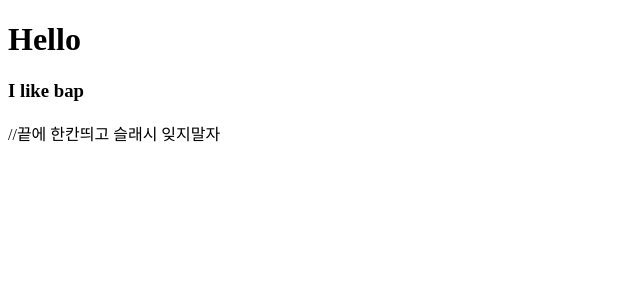
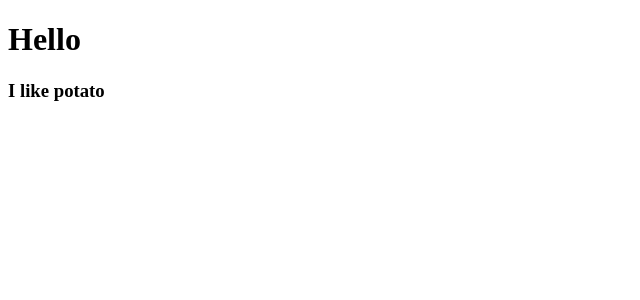
Before and after one commit to ihooi/jack_movie_app_2020, a React (Create React App) app: page / in a window 1280 px wide. Shown: the top 300 px of the page, without its empty margins (0-640 px from the left). Built offline with nearby package versions, Linux system fonts and the light colour scheme.

Commit message:
03-3 두 번째 리액트 기초개념: JSX 컴포넌트의 이해

```diff
--- a/src/App.js
+++ b/src/App.js
@@ -1,14 +1,15 @@
 import React from 'react';
 
-function Food ({ fav }){    // function명은 대문자로 시작한다. 소괄호 안에 대괄호로 Props 정의
-  return <h3>I like {fav} </h3>;   //끝에 ; 잊지말자
+function Potato() {
+  return <h3>I like potato</h3>;
 }
 
+// 13: 끝에 한칸띄고 슬래시 잊지말자
 function App() {
   return (
     <div>
       <h1>Hello</h1>
-       <Food fav="bap" />  //끝에 한칸띄고 슬래시 잊지말자
+      <Potato />
     </div>
   );
 }
```
